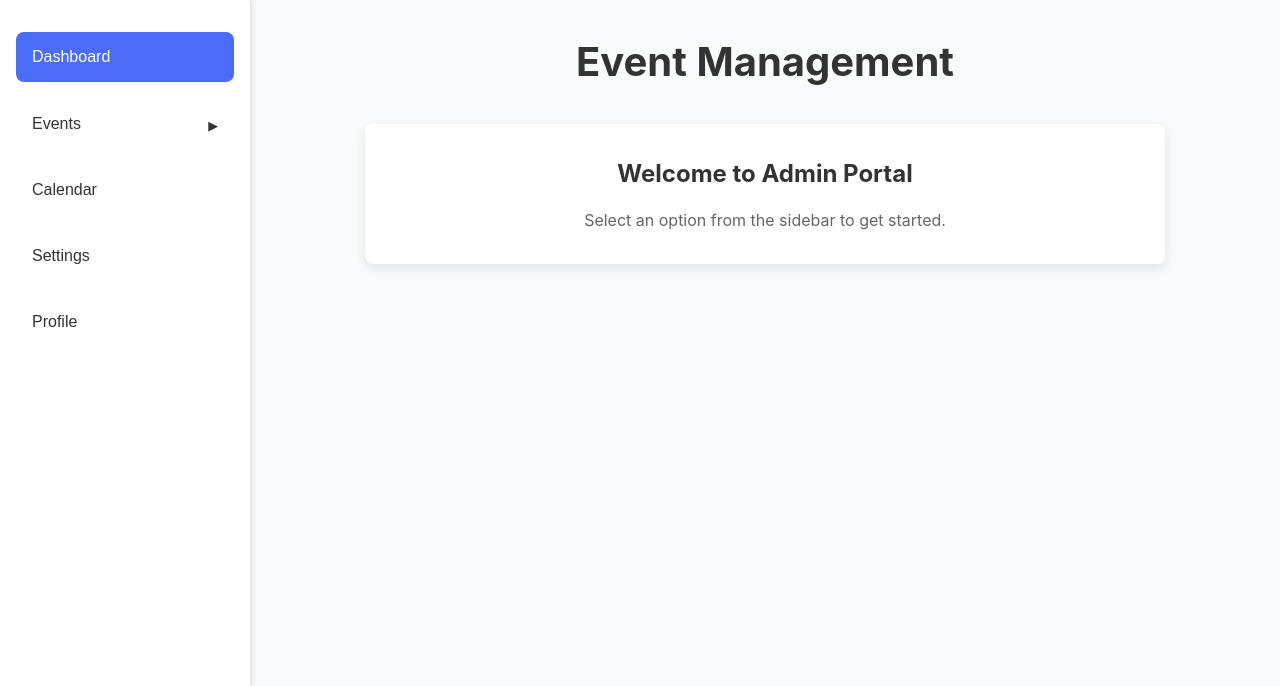
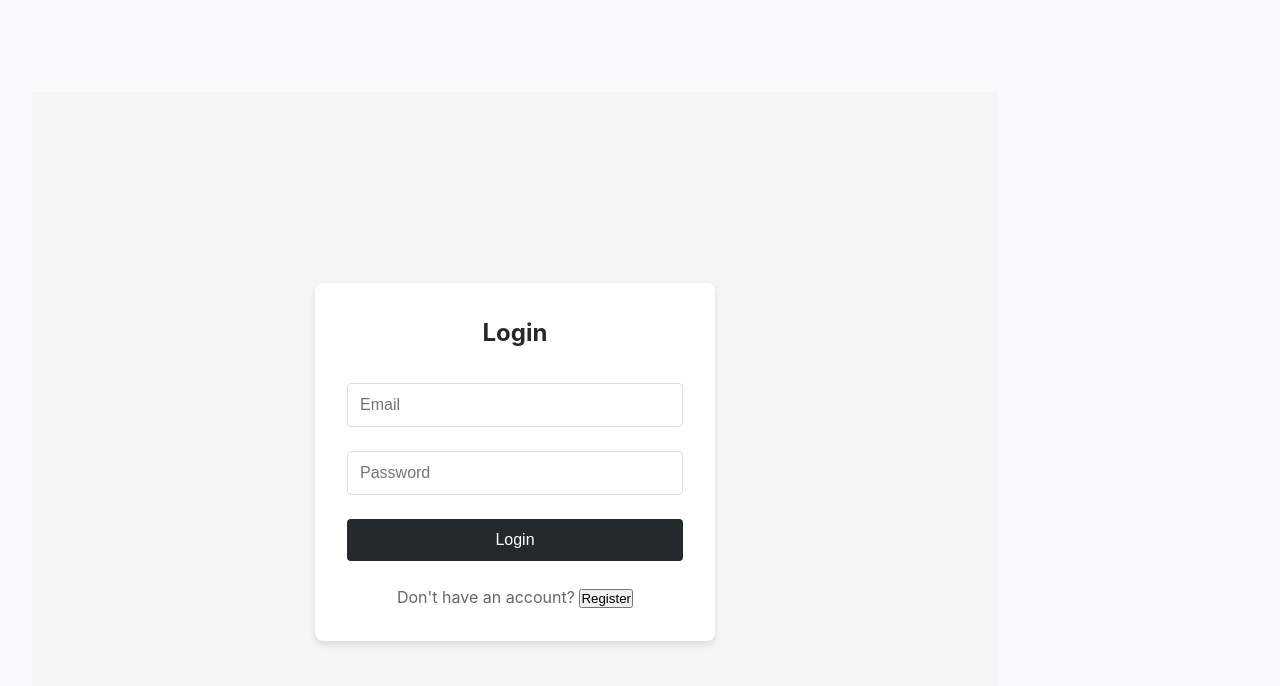
Before and after one commit to Block-za/offchain-admin-frontend, a React (Vite) app: page /auth in a window 1280 px wide. Shown: the top 686 px of the page. Built offline with nearby package versions, Linux system fonts and the light colour scheme.

Commit message:
country issue

```diff
--- a/package.json
+++ b/package.json
@@ -12,6 +12,7 @@
   "dependencies": {
     "react": "^19.0.0",
     "react-dom": "^19.0.0",
+    "react-router-dom": "^7.4.1",
     "react-toastify": "^11.0.5"
   },
   "devDependencies": {
--- a/src/App.css
+++ b/src/App.css
@@ -1,6 +1,7 @@
 .app-container {
   display: flex;
   min-height: 100vh;
+  padding-top: 60px;
 }
 
 .main-content {
--- a/src/App.jsx
+++ b/src/App.jsx
@@ -1,44 +1,48 @@
-import { useState } from 'react'
+import { BrowserRouter as Router, Routes, Route, Navigate, useLocation } from 'react-router-dom'
 import './App.css'
 import EventForm from './components/EventForm'
 import Sidebar from './components/Sidebar'
+import Navbar from './components/Navbar'
+import AuthPage from './pages/Auth'
 import { ToastContainer } from 'react-toastify'
 import 'react-toastify/dist/ReactToastify.css'
 import EventList from './components/EventList'
 
-function App() {
-  const [currentView, setCurrentView] = useState('welcome')
-
-  const renderContent = () => {
-    switch (currentView) {
-      case 'events-create':
-        return <EventForm />
-      case 'events-view':
-        return <EventList />
-      default:
-        return (
-          <div className="welcome-message">
-            <h2>Welcome to Admin Portal</h2>
-            <p>Select an option from the sidebar to get started.</p>
-          </div>
-        )
-    }
-  }
+const AppContent = () => {
+  const location = useLocation();
+  const isAuthPage = location.pathname === '/auth';
 
   return (
     <div className="app-container">
-      <Sidebar onNavigate={setCurrentView} currentView={currentView} />
-      <div className="main-content">
-        <header>
-          <h1>Event Management</h1>
-        </header>
+      {!isAuthPage && <Navbar />}
+      {!isAuthPage && <Sidebar />}
+      <div className={`main-content ${isAuthPage ? 'auth-layout' : ''}`}>
         <main>
-          {renderContent()}
+          <Routes>
+            <Route path="/auth" element={<AuthPage />} />
+            <Route path="/events/create" element={<EventForm />} />
+            <Route path="/events" element={<EventList />} />
+            <Route path="/" element={
+              <div className="welcome-message">
+                <h2>Welcome to Admin Portal</h2>
+                <p>Select an option from the sidebar to get started.</p>
+              </div>
+            } />
+            <Route path="*" element={<Navigate to="/" />} />
+          </Routes>
         </main>
         <ToastContainer position="bottom-right" />
       </div>
     </div>
-  )
+  );
+};
+
+function App() {
+  return (
+    <Router>
+      <AppContent />
+    </Router>
+  );
 }
 
 export default App
--- /dev/null
+++ b/src/components/Auth.css
@@ -0,0 +1,73 @@
+.auth-container {
+  display: flex;
+  justify-content: center;
+  align-items: center;
+  min-height: calc(100vh - 60px);
+  background-color: #f5f5f5;
+  padding: 2rem;
+}
+
+.auth-box {
+  background-color: white;
+  padding: 2rem;
+  border-radius: 8px;
+  box-shadow: 0 4px 6px rgba(0, 0, 0, 0.1);
+  width: 100%;
+  max-width: 400px;
+}
+
+.auth-box h2 {
+  text-align: center;
+  margin-bottom: 2rem;
+  color: #24292d;
+}
+
+.form-group {
+  margin-bottom: 1.5rem;
+}
+
+.form-group input {
+  width: 100%;
+  padding: 0.75rem;
+  border: 1px solid #ddd;
+  border-radius: 4px;
+  font-size: 1rem;
+  transition: border-color 0.3s ease;
+}
+
+.form-group input:focus {
+  outline: none;
+  border-color: #24292d;
+}
+
+.auth-button {
+  width: 100%;
+  padding: 0.75rem;
+  background-color: #24292d;
+  color: white;
+  border: none;
+  border-radius: 4px;
+  font-size: 1rem;
+  cursor: pointer;
+  transition: background-color 0.3s ease;
+}
+
+.auth-button:hover {
+  background-color: #1a1f23;
+}
+
+.auth-switch {
+  text-align: center;
+  margin-top: 1.5rem;
+  color: #666;
+}
+
+.auth-switch span {
+  color: #24292d;
+  cursor: pointer;
+  text-decoration: underline;
+}
+
+.auth-switch span:hover {
+  color: #1a1f23;
+}
--- /dev/null
+++ b/src/components/Navbar.css
@@ -0,0 +1,35 @@
+.navbar {
+  display: flex;
+  justify-content: space-between;
+  align-items: center;
+  padding: 1rem 2rem;
+  background-color: #24292d;
+  color: white;
+  height: 60px;
+  position: fixed;
+  top: 0;
+  left: 0;
+  right: 0;
+  z-index: 1000;
+}
+
+.navbar-brand {
+  font-size: 1.5rem;
+  font-weight: bold;
+}
+
+.login-button {
+  padding: 0.5rem 1.5rem;
+  background-color: #1a1a1a;
+  color: white;
+  border: 1px solid white;
+  border-radius: 4px;
+  cursor: pointer;
+  font-size: 1rem;
+  transition: all 0.3s ease;
+}
+
+.login-button:hover {
+  background-color: white;
+  color: #1a1a1a;
+}
--- /dev/null
+++ b/src/components/Navbar.jsx
@@ -0,0 +1,18 @@
+import React from 'react';
+import { Link, useNavigate } from 'react-router-dom';
+import './Navbar.css';
+
+const Navbar = () => {
+  const navigate = useNavigate();
+
+  return (
+    <nav className="navbar">
+      <Link to="/" className="navbar-brand">Blockza Admin Panel</Link>
+      <div className="navbar-login">
+        <button className="login-button" onClick={() => navigate('/auth')}>Login</button>
+      </div>
+    </nav>
+  );
+};
+
+export default Navbar;
--- a/src/components/Sidebar.css
+++ b/src/components/Sidebar.css
@@ -4,7 +4,7 @@
   left: 0;
   height: 100vh;
   width: 250px;
-  background-color: #ffffff;
+  background-color: #24292d;
   box-shadow: 2px 0 5px rgba(0, 0, 0, 0.1);
   padding: 2rem 1rem;
 }
@@ -24,7 +24,7 @@
   border-radius: 8px;
   cursor: pointer;
   font-size: 1rem;
-  color: #333;
+  color: #ffffff;
   transition: all 0.3s ease;
   display: flex;
   justify-content: space-between;
@@ -58,7 +58,7 @@
 
 .dropdown-menu {
   position: relative;
-  background-color: #ffffff;
+  background-color: #24292d83;
   border-radius: 4px;
   margin-top: 4px;
   width: 100%;
@@ -72,7 +72,7 @@
   border: none;
   cursor: pointer;
   font-size: 0.9rem;
-  color: #333;
+  color: #ffffff;
   transition: all 0.3s ease;
 }
 
--- a/src/components/Sidebar.jsx
+++ b/src/components/Sidebar.jsx
@@ -1,25 +1,36 @@
 import { useState } from 'react'
+import { useNavigate, useLocation } from 'react-router-dom'
 import './Sidebar.css'
 
-const Sidebar = ({ onNavigate, currentView }) => {
+const Sidebar = () => {
   const [showEventDropdown, setShowEventDropdown] = useState(false)
+  const navigate = useNavigate()
+  const location = useLocation()
 
   const handleEventClick = () => {
     setShowEventDropdown(!showEventDropdown)
+  }
+
+  const isActive = (path) => {
+    return location.pathname === path
+  }
+
+  const isEventSection = () => {
+    return location.pathname.startsWith('/events')
   }
 
   return (
     <aside className="sidebar">
       <nav className="sidebar-nav">
         <button
-          className={`sidebar-button ${currentView === 'welcome' ? 'active' : ''}`}
-          onClick={() => onNavigate('welcome')}
+          className={`sidebar-button ${isActive('/') ? 'active' : ''}`}
+          onClick={() => navigate('/')}
         >
           <span>Dashboard</span>
         </button>
         <div className="dropdown-container">
           <button
-            className={`sidebar-button ${currentView.startsWith('events') ? 'active' : ''}`}
+            className={`sidebar-button ${isEventSection() ? 'active' : ''}`}
             onClick={handleEventClick}
           >
             <span>Events</span>
@@ -28,29 +39,20 @@ const Sidebar = ({ onNavigate, currentView }) => {
           {showEventDropdown && (
             <div className="dropdown-menu">
               <button
-                className="dropdown-item"
-                onClick={() => onNavigate('events-create')}
+                className={`dropdown-item ${isActive('/events/create') ? 'active' : ''}`}
+                onClick={() => navigate('/events/create')}
               >
                 Create
               </button>
               <button
-                className="dropdown-item"
-                onClick={() => onNavigate('events-view')}
+                className={`dropdown-item ${isActive('/events') ? 'active' : ''}`}
+                onClick={() => navigate('/events')}
               >
                 View
               </button>
             </div>
           )}
         </div>
-        <button className="sidebar-button">
-          <span>Calendar</span>
-        </button>
-        <button className="sidebar-button">
-          <span>Settings</span>
-        </button>
-        <button className="sidebar-button">
-          <span>Profile</span>
-        </button>
       </nav>
     </aside>
   )
--- /dev/null
+++ b/src/pages/Auth.jsx
@@ -0,0 +1,70 @@
+import React, { useState } from 'react';
+import '../components/Auth.css';
+
+const AuthPage = () => {
+  const [isLogin, setIsLogin] = useState(true);
+  const [formData, setFormData] = useState({
+    email: '',
+    password: ''
+  });
+
+  const handleSubmit = (e) => {
+    e.preventDefault();
+    // TODO: Implement authentication logic
+    console.log('Form submitted:', formData);
+  };
+
+  const handleInputChange = (e) => {
+    setFormData({
+      ...formData,
+      [e.target.name]: e.target.value
+    });
+  };
+
+  const toggleAuthMode = () => {
+    setIsLogin(!isLogin);
+  };
+
+  return (
+    <div className="auth-page">
+      <div className="auth-container">
+        <div className="auth-box">
+          <h2>{isLogin ? 'Login' : 'Register'}</h2>
+          <form onSubmit={handleSubmit}>
+            <div className="form-group">
+              <input
+                type="email"
+                name="email"
+                placeholder="Email"
+                value={formData.email}
+                onChange={handleInputChange}
+                required
+              />
+            </div>
+            <div className="form-group">
+              <input
+                type="password"
+                name="password"
+                placeholder="Password"
+                value={formData.password}
+                onChange={handleInputChange}
+                required
+              />
+            </div>
+            <button type="submit" className="auth-button">
+              {isLogin ? 'Login' : 'Register'}
+            </button>
+          </form>
+          <p className="auth-switch">
+            {isLogin ? "Don't have an account? " : "Already have an account? "}
+            <button onClick={toggleAuthMode} className="auth-switch-button">
+              {isLogin ? 'Register' : 'Login'}
+            </button>
+          </p>
+        </div>
+      </div>
+    </div>
+  );
+};
+
+export default AuthPage;
```
Also changed, not shown: src/components/EventForm.jsx (+35 -5 lines), 1 other file (tests, documents, lock files or other folders).
